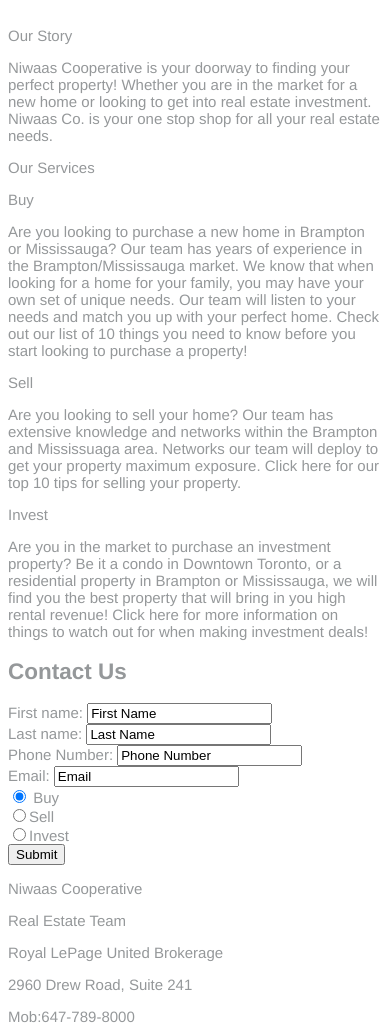
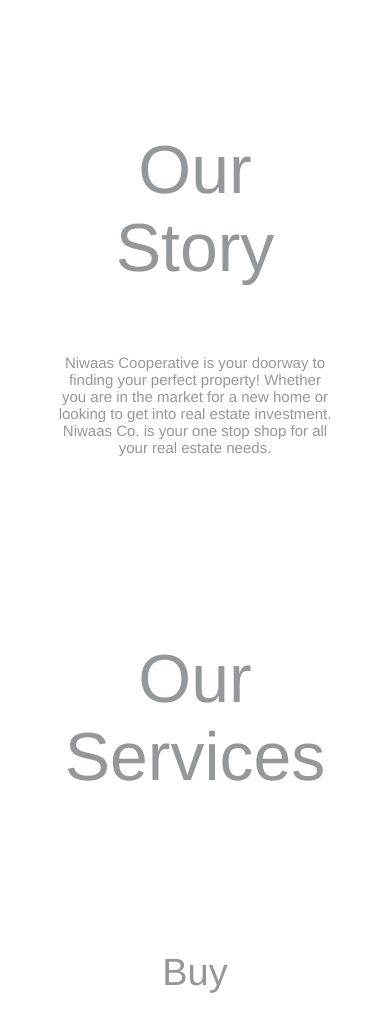
Before and after one commit to gurnishan/niwaasco, a plain HTML site: page index.html in a window 390 px wide. Shown: the part 840-1869 px from the top of the page. Drawn offline with Linux system fonts and the light colour scheme.

Commit message:
mobile done

```diff
--- a/index.html
+++ b/index.html
@@ -30,9 +30,6 @@
             </nav>
     </header>
 
-<div class="arrow bounce">
-
-</div>
 
     <section id="herosec">
          <div class="hero-image">
--- a/mobile.css
+++ b/mobile.css
@@ -56,3 +56,55 @@ nav .icon {
     max-width: 75%;
     margin: auto;
 }
+
+#aboutus {
+    text-align: center;
+    padding: 50px
+}
+
+.title {
+    font-size: 68px;
+}
+
+.subtitle {
+    font-size: 38px;
+}
+.service {
+    text-align: center;
+    font-size: 68px;
+    padding: 50px;
+}
+
+.row {
+    text-align: center;
+    display: flex;
+    -webkit-flex-flow: row wrap;
+    justify-content: center;
+}
+
+.row_cell {
+    padding-right: 0px;
+    width: 100%;
+    max-width: 450px;
+}
+
+#contact {
+    text-align: center;
+}
+
+input {
+    width: 50%;
+    padding: 12px 20px;
+    margin: 8px 0;
+    box-sizing: border-box;
+}
+
+.footer {
+    height: 300px;
+    padding-top: 5px;
+    background-color: black;
+    color: white;
+    padding-left: 50px;
+    font-size: 15px;
+
+}
```
